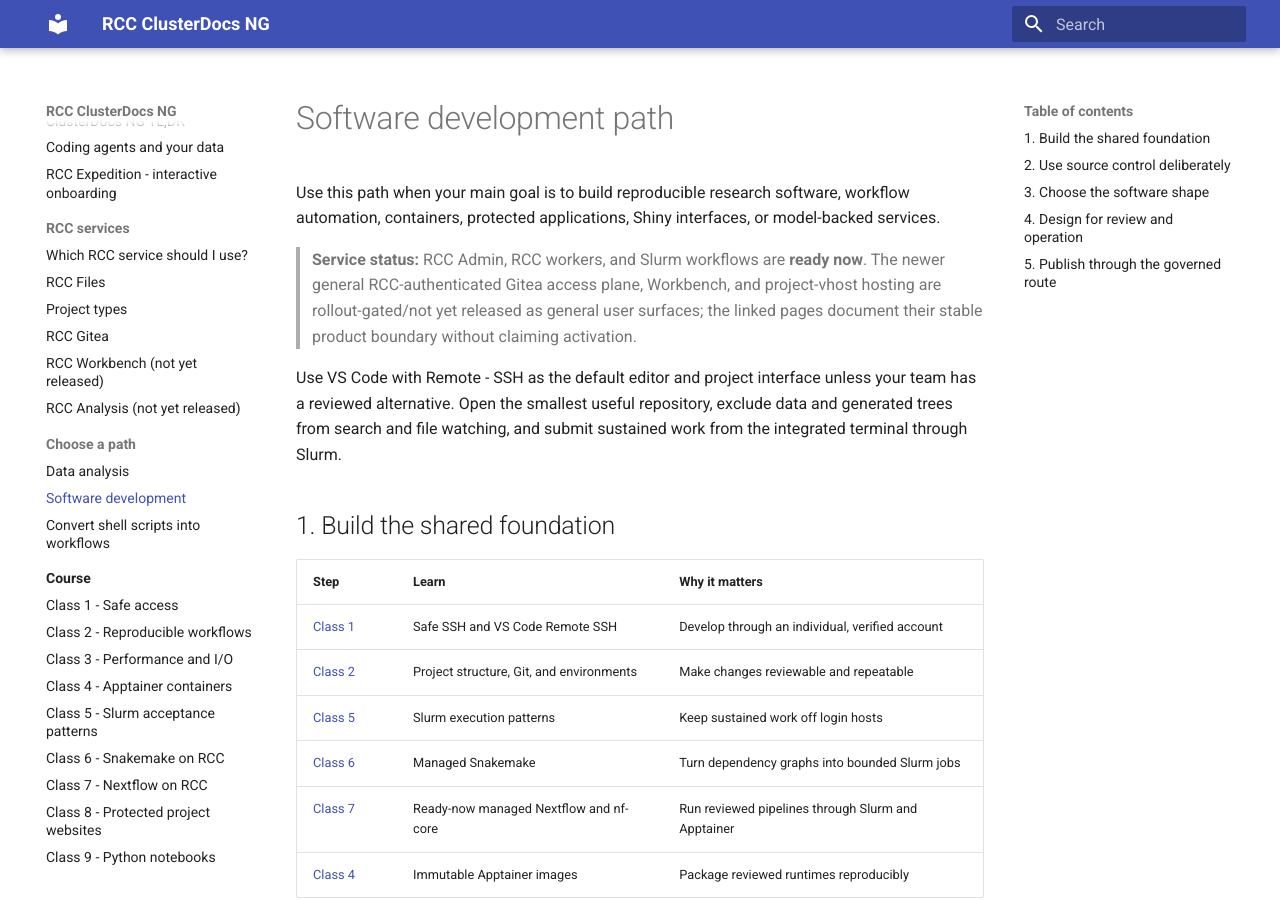
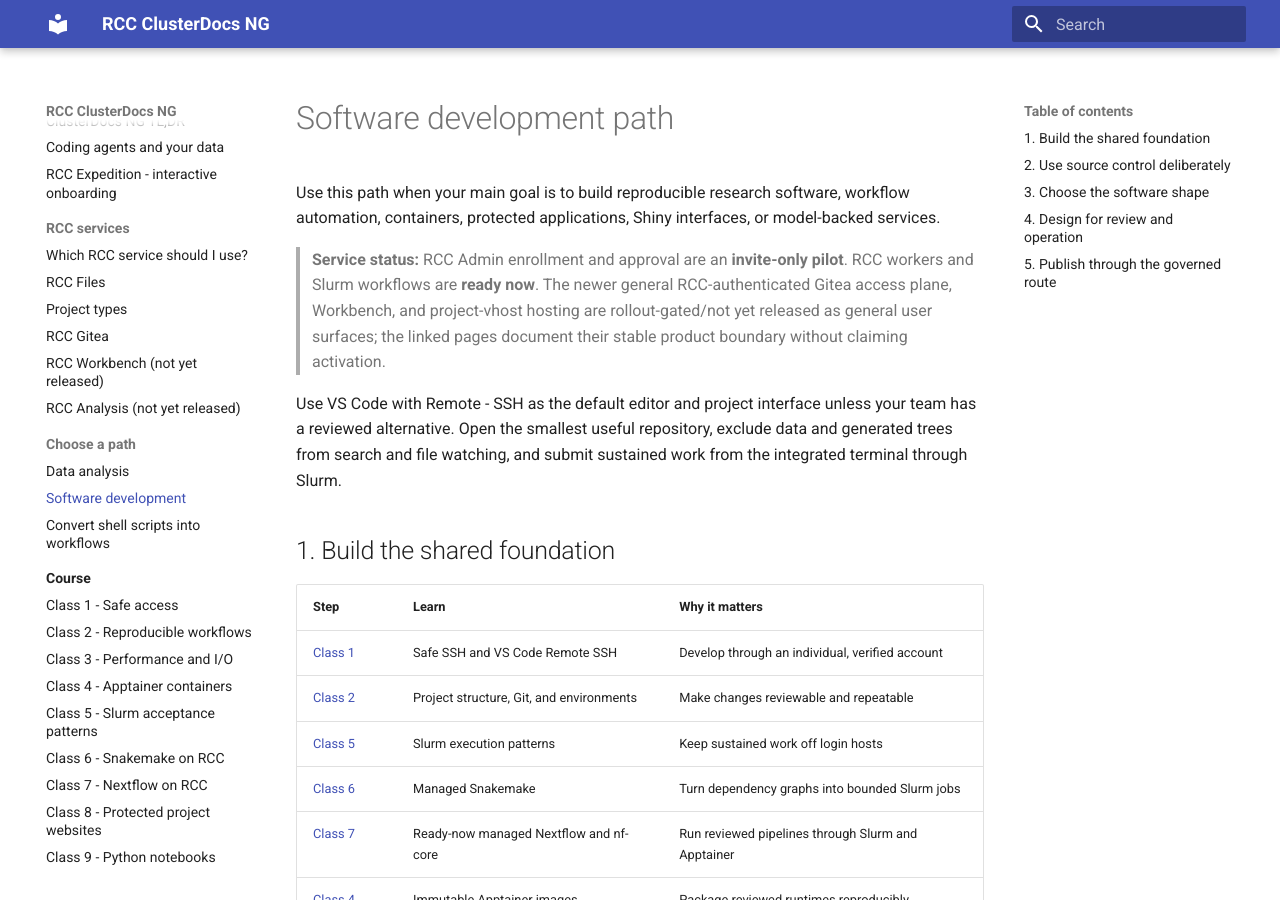
Before and after one commit to IKIM-Essen/ClusterDocs, an MkDocs documentation site: the page built from docs/paths/software-development.md, in a window 1280 px wide and 900 px high. Built offline with MkDocs 1.6.1 and Material for MkDocs 9.7.7, drawn with Linux system fonts in a browser that asks for light colours.

Commit message:
docs: separate RCC Admin pilot from ready compute

```diff
--- a/docs/paths/software-development.md
+++ b/docs/paths/software-development.md
@@ -4,8 +4,9 @@ Use this path when your main goal is to build reproducible research software,
 workflow automation, containers, protected applications, Shiny interfaces, or
 model-backed services.
 
-> **Service status:** RCC Admin, RCC workers, and Slurm workflows are **ready
-> now**. The newer general RCC-authenticated Gitea access plane, Workbench, and
+> **Service status:** RCC Admin enrollment and approval are an **invite-only
+> pilot**. RCC workers and Slurm workflows are **ready now**. The newer general
+> RCC-authenticated Gitea access plane, Workbench, and
 > project-vhost hosting are rollout-gated/not yet released as general user
 > surfaces; the linked pages document their stable product boundary without
 > claiming activation.
```
